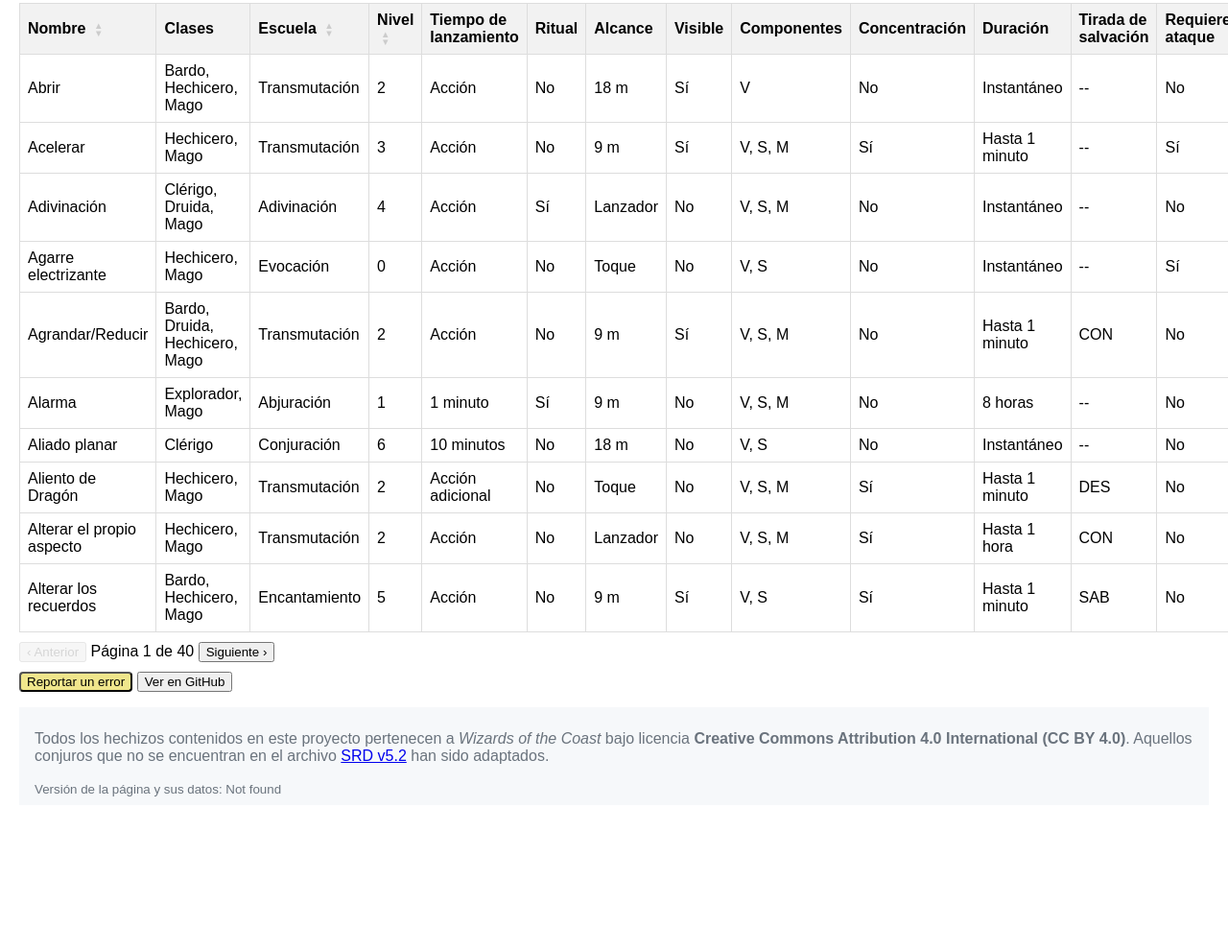
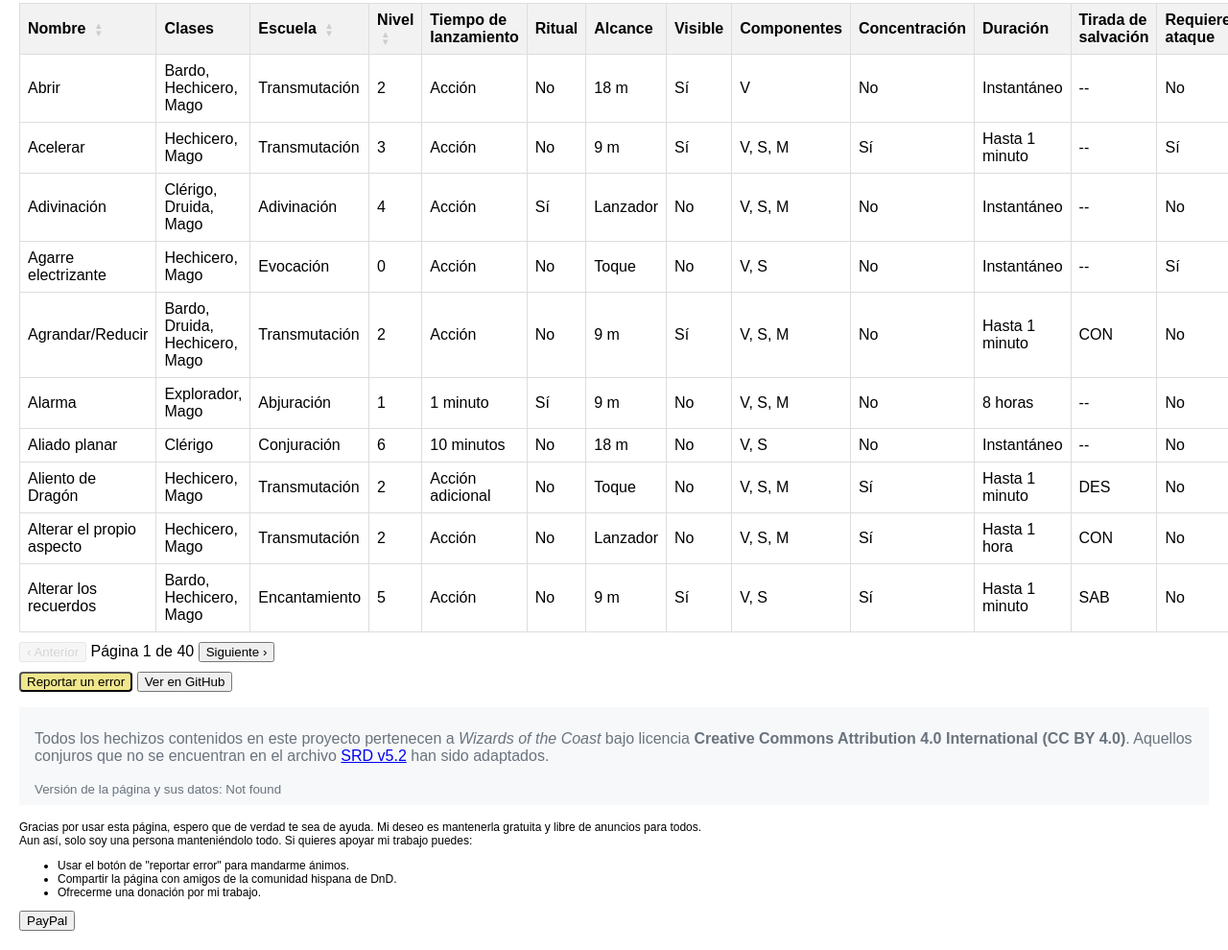
Before and after one commit to Jtachan/DnD-5.5-Spells-ES, a plain HTML site: page index.html in a window 1280 px wide. Shown: the part 202-1192 px from the top of the page at 96% size. Before the commit the page ends 1061 px from the top, so only its background shows below. Drawn offline with Linux system fonts and the light colour scheme; no server answers.

Commit message:
Added support

```diff
--- a/app.js
+++ b/app.js
@@ -214,3 +214,7 @@ clearFiltersBtn.addEventListener('click', () => {
 document.getElementById('ghBtn').addEventListener('click', () => {
   window.open('https://github.com/Jtachan/DnD-5.5-Spells-ES', '_blank', 'noopener');
 });
+
+document.getElementById('support_me').addEventListener('click', () => {
+  window.open('https://paypal.me/jimtachan', '_blank', 'noopener');
+});
--- a/index.html
+++ b/index.html
@@ -85,9 +85,7 @@
   </div>
 
   <div class="contact">
-    <button class="report-error-button" id="reportError">
-      Reportar un error
-    </button>
+    <button class="report-error-button" id="reportError">Reportar un error</button>
     <button id="ghBtn" class="github-button">Ver en GitHub</button>
   </div>
 
@@ -98,6 +96,19 @@
     </p>
     <small>Versión de la página y sus datos: <span id="app-version">—</span></small>
   </blockquote>
+
+  <div style="font-size: 12px">
+    <p id="support-msg">
+      Gracias por usar esta página, espero que de verdad te sea de ayuda. Mi deseo es mantenerla gratuita y libre de anuncios para todos.<br>
+      Aun así, solo soy una persona manteniéndolo todo. Si quieres apoyar mi trabajo puedes:
+    </p>
+    <ul>
+      <li>Usar el botón de "reportar error" para mandarme ánimos.</li>
+      <li>Compartir la página con amigos de la comunidad hispana de DnD.</li>
+      <li>Ofrecerme una donación por mi trabajo.</li>
+    </ul>
+    <button id="support_me" class="donation-button">PayPal</button>
+  </div>
 
   <div id="modal" class="modal">
     <div class="modal-content">
```
